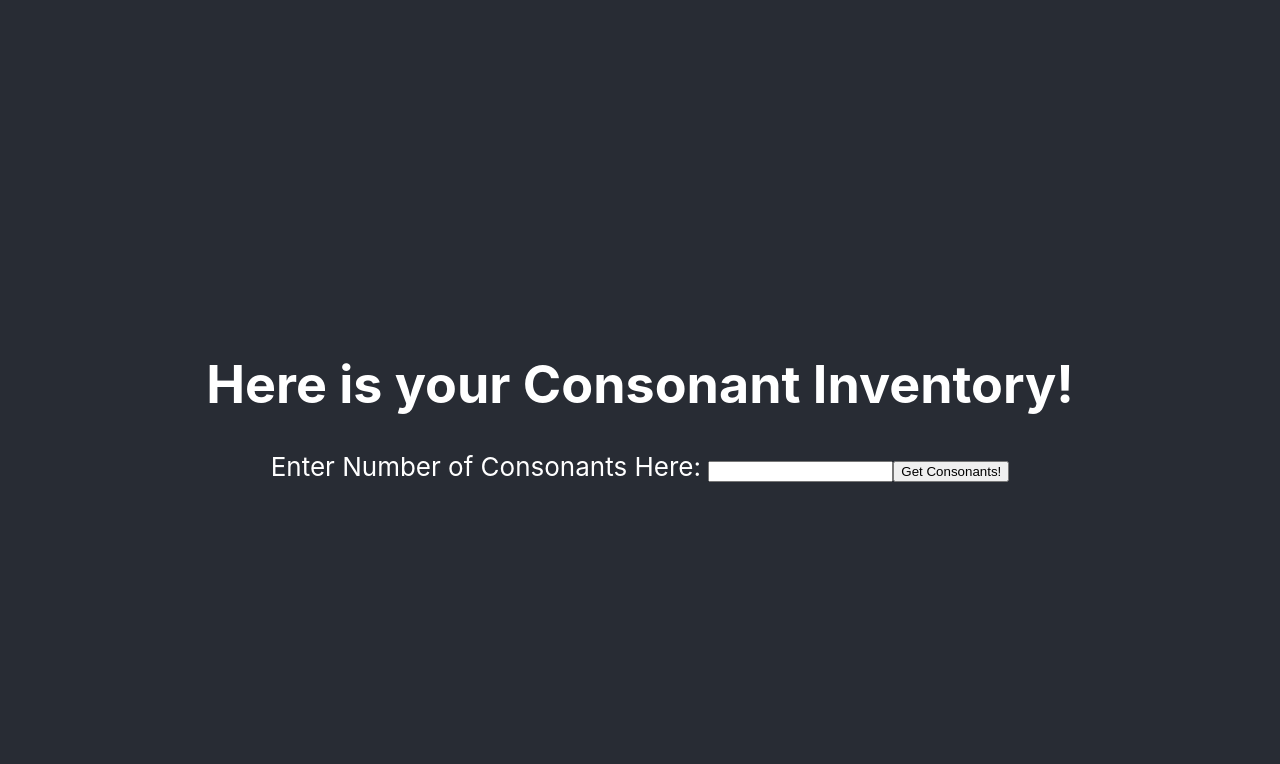
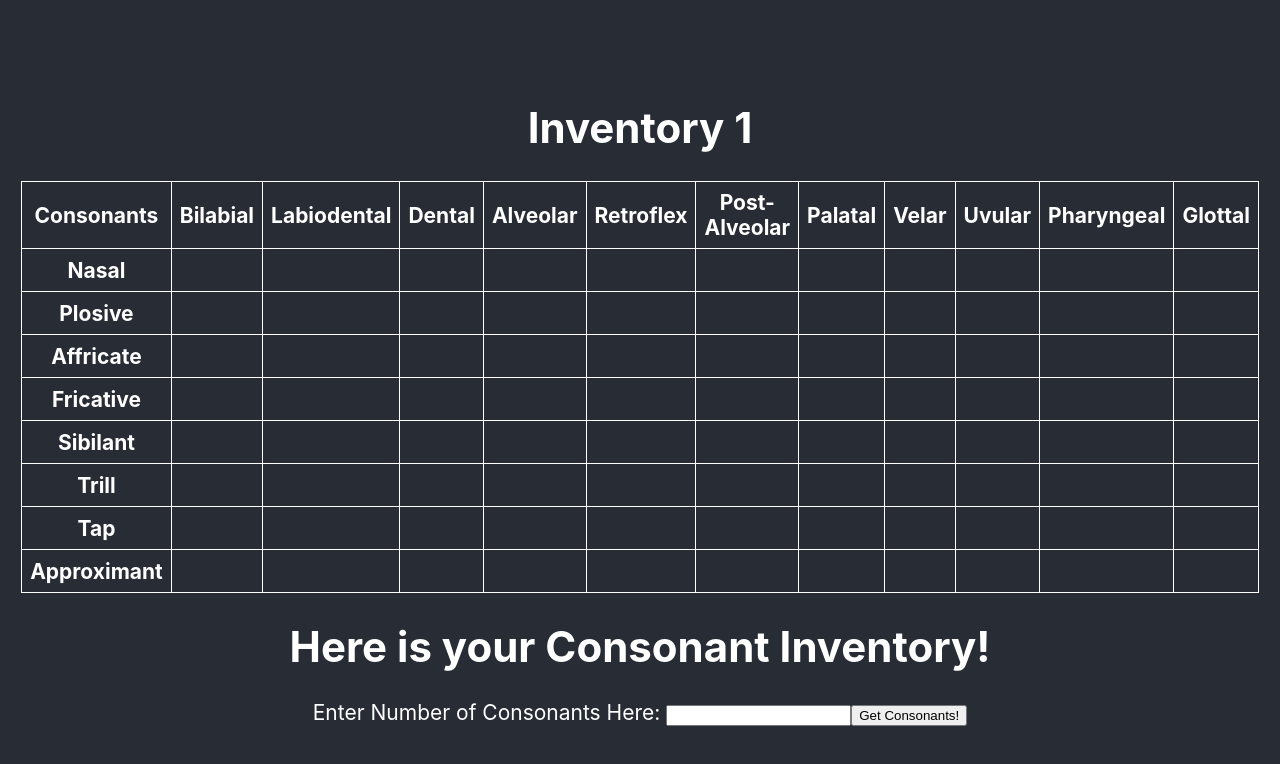
Before and after one commit to jrb7183/Relang-Frontend, a React (Create React App) app in the folder relangapp/: page / in a window 1280 px wide. Shown: the top 764 px of the page. Built offline with nearby package versions, Linux system fonts and the light colour scheme; the HTML template or start-up script is replaced by a standard one.

Commit message:
Built Input Table Component

```diff
--- a/relangapp/src/App.css
+++ b/relangapp/src/App.css
@@ -15,7 +15,7 @@
   flex-direction: column;
   align-items: center;
   justify-content: center;
-  font-size: calc(10px + 2vmin);
+  font-size: calc(5px + 2vmin);
   color: white;
 }
 
--- a/relangapp/src/App.js
+++ b/relangapp/src/App.js
@@ -3,6 +3,7 @@ import React, { useState } from "react";
 import './App.css';
 import ConsTable from './components/consTable'
 import requestCons from './apiCalls';
+import InputTable from "./components/inputTable";
 // import getUser from './apiCalls';
 
 function App() {
@@ -22,6 +23,7 @@ function App() {
   return (
     <div className="App">
       <header className="App-header">
+        <InputTable index={0}/>
         <ConsTable rows={rows} />
         <form name="Test Form">
             <label>Enter Number of Consonants Here: <input name="Num Cons" type="text" value={input} onChange={handleChange}/></label>
--- /dev/null
+++ b/relangapp/src/components/inputTable.css
@@ -0,0 +1,16 @@
+.inputTable {
+    border: 1px solid white;
+    border-collapse: collapse;
+    padding: 8px;
+    width: 50%;
+}
+
+.consCell {
+    border: none;
+    box-sizing: border-box;
+    width: 100%;
+
+    background-color: transparent;
+    color: white;
+    font-size: calc(5px + 1.5vmin);
+}
--- /dev/null
+++ b/relangapp/src/components/inputTable.js
@@ -0,0 +1,70 @@
+import { useState } from 'react';
+
+import './inputTable.css';
+
+function Cell(props) {
+
+    return (
+        <td className="inputTable" key={props.index}>
+            <input className="consCell" type="text" value={props.input} onChange={props.handler}/>
+        </td>
+    );
+}
+
+function Row(props) {
+    const places = ["Bilabial", "Labiodental", "Dental", "Alveolar", "Retroflex", "Post-Alveolar", "Palatal", "Velar", "Uvular", "Pharyngeal", "Glottal"];
+
+    console.log(props.isHeader);
+    if (props.isHeader) {
+        return (
+            <tr className="inputTable" >
+                <th className="inputTable" key={0}> Consonants </th>
+                {places.map((place, i) => <th className="inputTable" key={i + 1}>{place}</th>)}
+            </tr>
+        );
+    }
+    console.log("butts");
+    return(
+        <tr className="inputTable" >
+            <th className="inputTable" key={0}> {props.manner} </th>
+            {props.inputs.map((val, i) => <Cell key={i + 1} index={i + 1} input={val} handler={(event) => props.handler(event, i)}/>)}
+        </tr>
+    );
+}
+
+function InputTable(props) {
+    const manners = ["Nasal", "Plosive", "Affricate", "Fricative", "Sibilant", "Trill", "Tap", "Approximant"];
+    let initInputs = new Array(8).fill(new Array(11).fill(""));
+    const [inputs, setInput] = useState(initInputs);
+
+    const handleInput = (event, row, column) => {
+        const newInputs = inputs.map((rowlist, i) => {
+            if (i === row) {
+                return rowlist.map((val, j) => {
+
+                    if (j === column) {
+                        return event.target.value;
+                    }
+                    return val;
+                });
+            }
+            return rowlist;
+        });
+        setInput(newInputs);
+    }
+
+    return (
+        <>
+        <h1>Inventory {props.index + 1}</h1>
+        <table className="inputTable">
+            <tbody>
+                <Row key={0} isHeader={true} />
+                {manners.map((manner, i)=> <Row key={i + 1} isHeader={false} manner={manner} inputs={inputs[i]} handler={(event, column) => handleInput(event, i, column)}/>)}
+            </tbody>
+        </table>
+        </>
+    );
+}
+
+
+export default InputTable;
```
